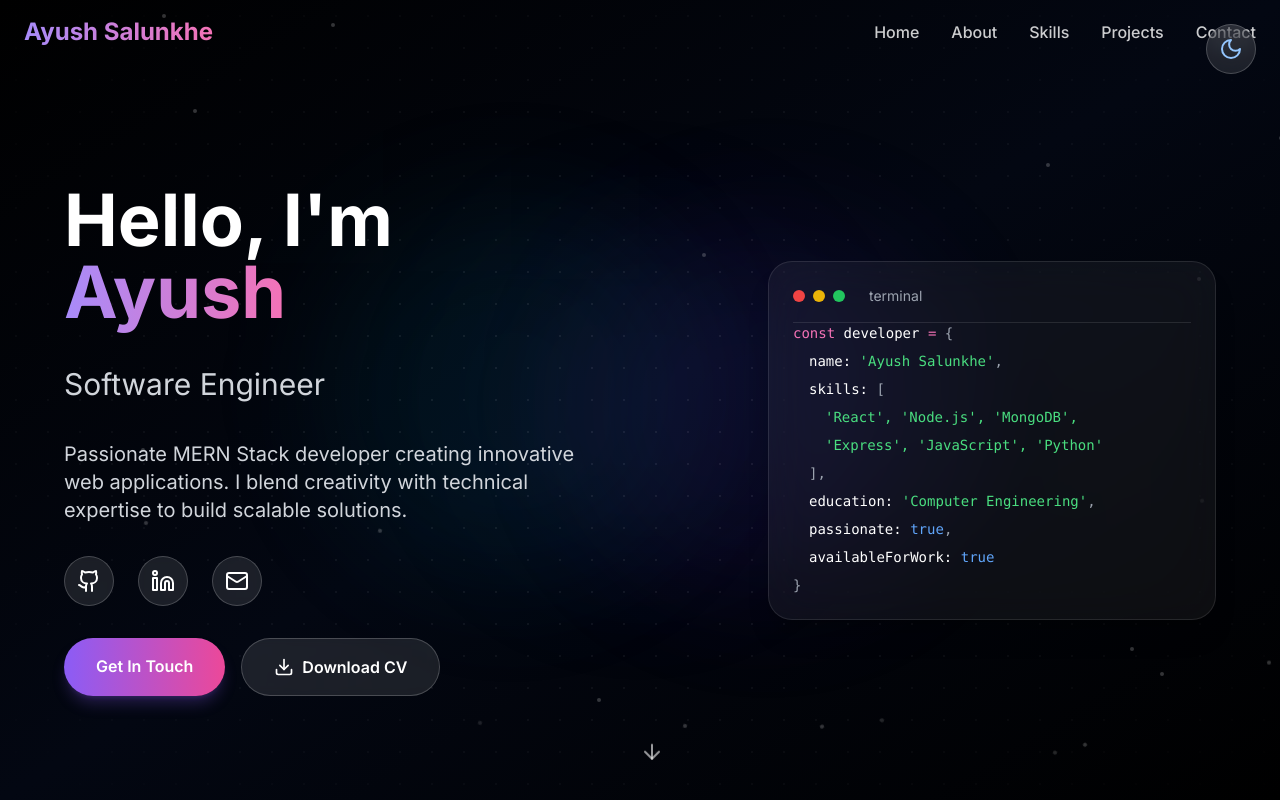
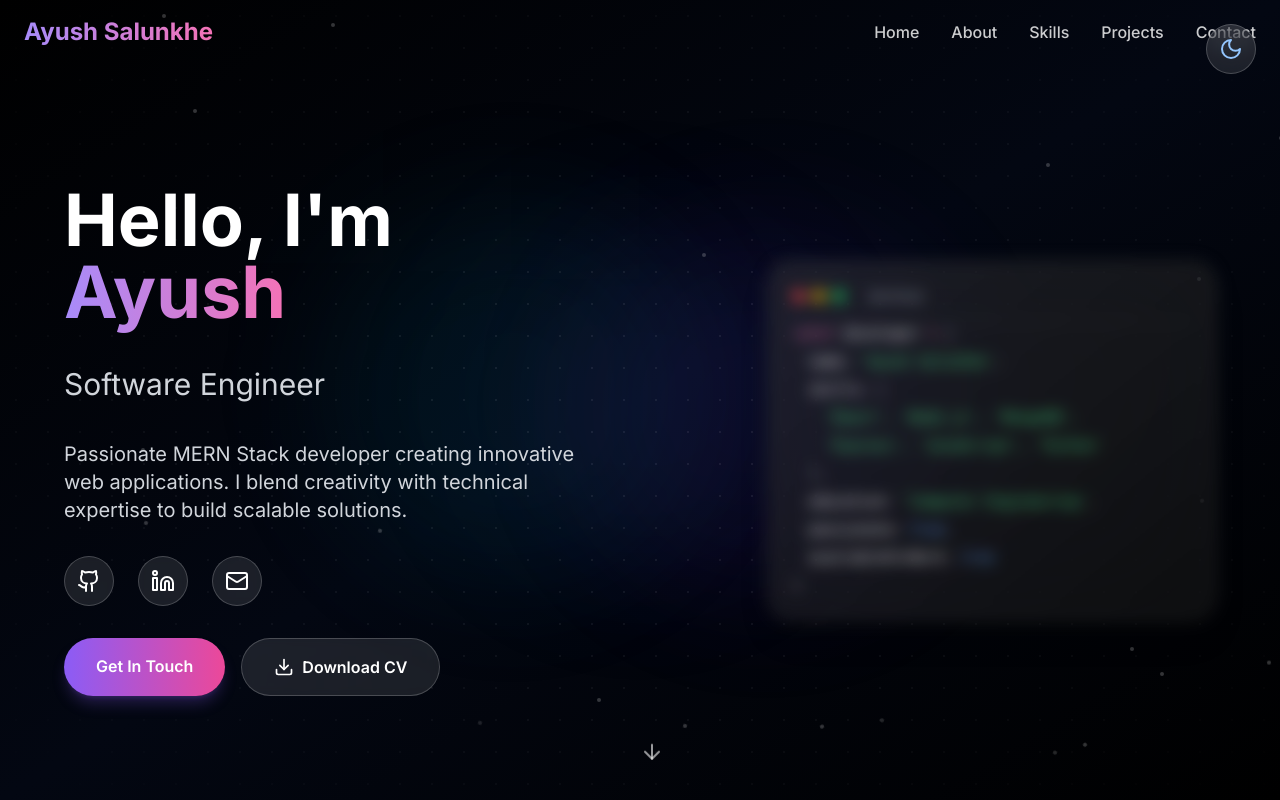
Before and after one commit to ayushsalunkhe/portfolio-v2, a React (Vite) app: page / in a window 1280 px wide. Shown: the top 800 px of the page. Built offline with nearby package versions, Linux system fonts and the light colour scheme.

Commit message:
Update GlassCard.tsx

```diff
--- a/src/react-app/components/GlassCard.tsx
+++ b/src/react-app/components/GlassCard.tsx
@@ -17,17 +17,21 @@ export default function GlassCard({
     <div
       id={stickyIndex ? `sticky-card-${stickyIndex}` : undefined}
       className={`
-        backdrop-blur-xl
-        bg-white/80 dark:bg-white/5
-        border border-gray-200/50 dark:border-white/10
+        relative overflow-hidden // Added for gradient overlay and refined shadows
+        backdrop-blur-3xl // Increased blur for a softer, more premium look
+        bg-gradient-to-br from-white/85 to-white/70 dark:from-white/10 dark:to-white/5 // Subtle gradient for depth
+        border border-gray-200/60 dark:border-white/15 // Slightly stronger border for definition
         rounded-3xl p-6
-        ${hover ? 'hover:bg-white/90 dark:hover:bg-white/10 hover:border-gray-300/60 dark:hover:border-white/20' : ''}
-        transition-all duration-500 ease-out
-        shadow-xl shadow-gray-200/20 dark:shadow-black/20
+        ${hover ? 'hover:scale-[1.01] hover:shadow-2xl hover:shadow-gray-300/30 dark:hover:shadow-black/30 hover:border-gray-300/70 dark:hover:border-white/25' : ''} // Enhanced hover effects
+        transition-all duration-500 ease-in-out // Smoother transitions
+        shadow-xl shadow-gray-200/25 dark:shadow-black/25 // Refined initial shadow
         ${stickyIndex ? 'sticky-card' : ''}
         ${className}
       `}
     >
+      {/* Subtle Inner Border/Highlight for premium feel */}
+      <div className="absolute inset-[1px] rounded-[calc(1.5rem-1px)] border border-white/50 dark:border-white/5 pointer-events-none"></div>
+
       {children}
     </div>
   );
```
